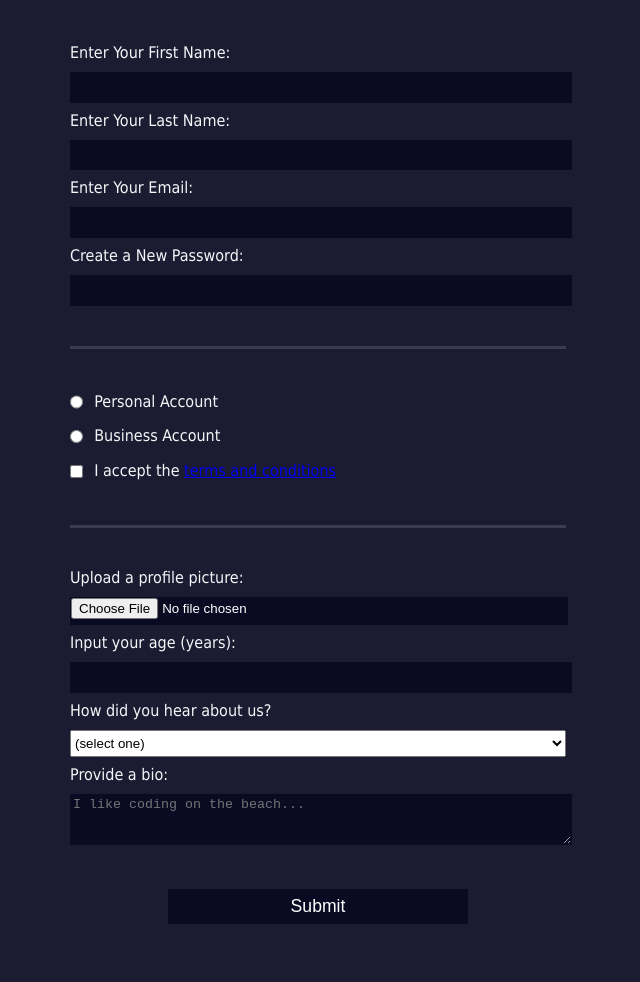
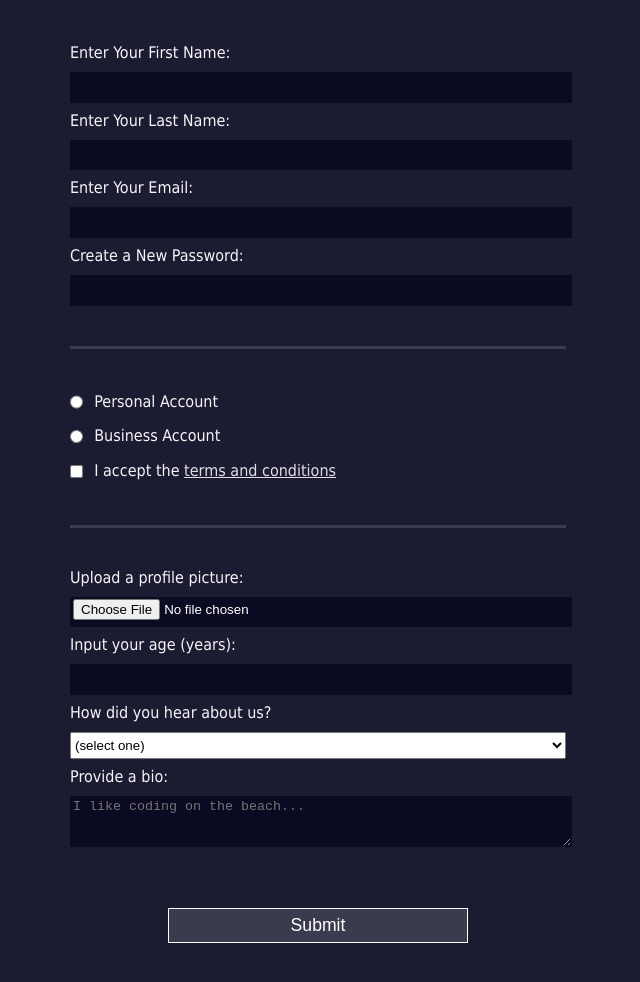
Before and after one commit to MIddllee/Home-work, a plain HTML site: page Form/Registration Form/index.html in a window 1280 px wide. Shown: the part 134-1116 px from the top of the page, without its empty margins (322-962 px from the left). Before the commit the page ends 1058 px from the top, so only its background shows below. Drawn offline with Linux system fonts and the light colour scheme.

Commit message:
complate form

```diff
--- a/Form/Registration Form/style.css
+++ b/Form/Registration Form/style.css
@@ -18,6 +18,7 @@ body {
     max-width: 500px;
     min-width: 300px;
     margin: 0 auto;
+    padding-bottom: 2em;
   }
 
   fieldset {
@@ -58,8 +59,18 @@ body {
   input[type="submit"] {
     display: block;
     width: 60%;
-    margin: 0 auto;
+    margin: 1em auto;
     height: 2em;
     font-size: 1.1rem;
+    background-color: #3b3b4f;
+    border-color: white;
+    min-width: 300px;
+  }
 
+  input[type="file"] {
+    padding: 1px 2px;
   }
+
+  a {
+    color:#dfdfe2;
+  }
```
